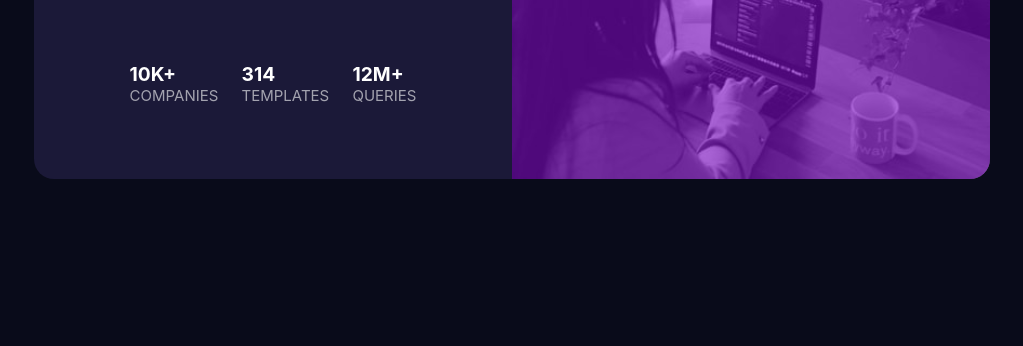
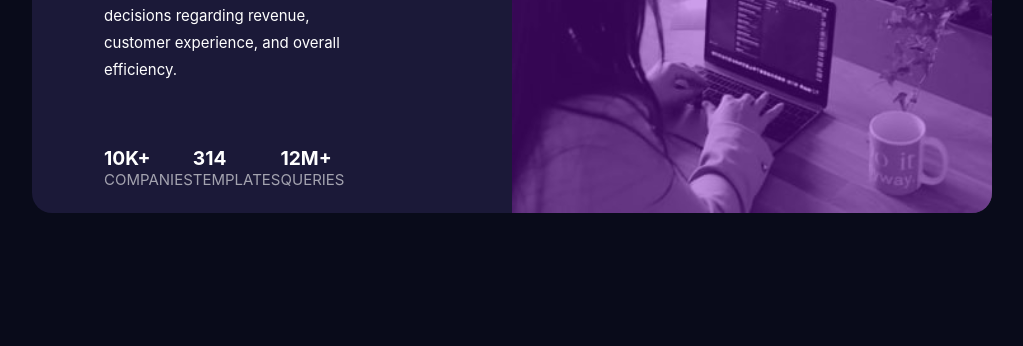
Before and after one commit to TruffleCream/stats-preview-card, a plain HTML site: page index.html in a window 1280 px wide. Shown: the part 470-816 px from the top of the page, without its empty margins (128-1151 px from the left). Drawn offline with Linux system fonts and the light colour scheme.

Commit message:
Add files via upload

```diff
--- a/index.html
+++ b/index.html
@@ -1,5 +1,5 @@
 <!DOCTYPE html>
-<html lang="en">
+<html lang="en" role="main">
 
 <head>
     <meta charset="UTF-8">
@@ -11,7 +11,7 @@
 </head>
 
 <body>
-    <div id="container">
+    <div id="container" role="grid">
         <div id="wrapper">
             <div class="text-component">
                 <h1 id="title">
--- a/style.css
+++ b/style.css
@@ -10,10 +10,12 @@ body {
     min-height: 100vh;
     display: flex;
     align-items: center;
+    margin: 0;
+    padding: 0;
 }
 
 #container {
-    max-width: 1020px;
+    max-width: 80%;
     margin: 0 auto;
 }
 
@@ -27,7 +29,7 @@ body {
 }
 
 .text-component {
-    padding: 5% 20%;
+    padding: 15% 35% 5% 15%;
     font-size: 15px;
 }
 
@@ -46,6 +48,7 @@ body {
 
 #title {
     color: hsl(0, 0%, 100%);
+    font-size: 2.1rem;
     font-weight: 700;
     padding-bottom: 20px;
 }
@@ -61,21 +64,21 @@ body {
     position: relative;
 }
 
-.img-component::after {
+.img-component:after {
     position: absolute;
     content: '';
     height: 100%;
     width: 100%;
     left: 0;
     top: 0;
-    background-color: hsla(277, 89%, 42%, 0.6);
+    background-color: hsla(277, 89%, 42%, 0.4);
 }
 
 .stat-box {
     display: flex;
     justify-content: space-between;
     text-transform: uppercase;
-    padding: 50px 0;
+    padding: 20% 0 0;
 }
 
 .stat-box p.num {
```
